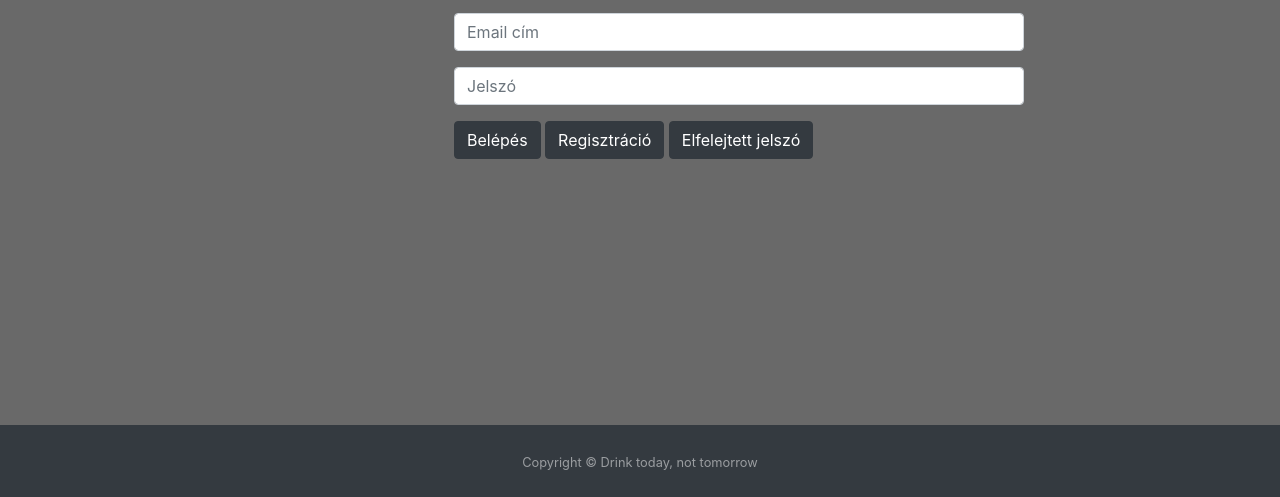
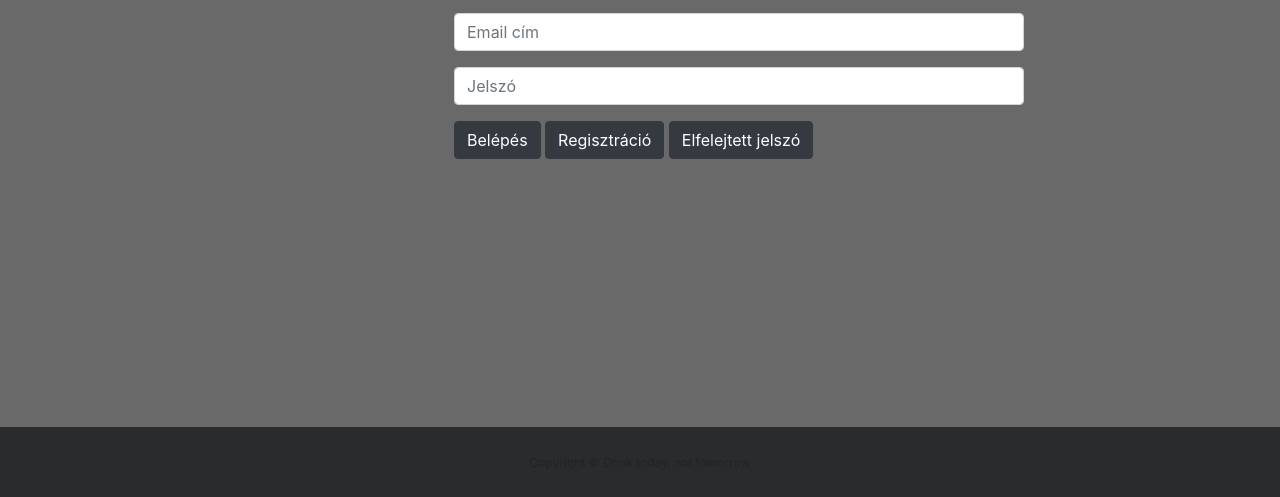
Before and after one commit to alittahu/szojs-hf, a website: page static/login.html in a window 1280 px wide. Shown: the part 303-800 px from the top of the page. Drawn offline with nearby package versions, Linux system fonts and the light colour scheme.

Commit message:
footer updated

```diff
--- a/static/footer.css
+++ b/static/footer.css
@@ -1,3 +1,5 @@
 #sticky-footer {
-    margin-top: 60px
+    margin-top: 60px;
+    background-color: #292b2c;
+    font-size: 15px;
 }
--- a/static/login.html
+++ b/static/login.html
@@ -76,7 +76,7 @@
     </div>
 </main>
 
-<footer id="sticky-footer" class="py-4 bg-dark text-white-50 ">
+<footer id="sticky-footer" class="py-4">
     <div class="container text-center">
         <small>Copyright &copy; Drink today, not tomorrow</small>
     </div>
```
